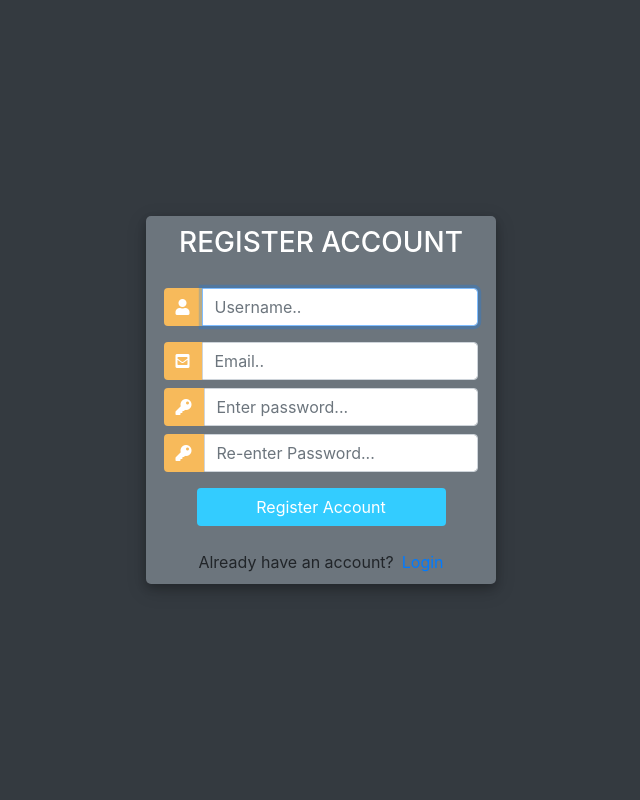
After one commit to Vulkii/Project, a Django app: page /register/ in a window 1280 px wide. The commit adds this page. Shown: the whole page, without its empty margins (319-959 px from the left). Run offline with Django 3.2, Linux system fonts and the light colour scheme; some libraries are stand-ins or nearby versions.

Commit message:
Гиперссылки+регистрация

```diff
--- /dev/null
+++ b/MephiHelper0.1/core/forms.py
@@ -0,0 +1,8 @@
+from django.contrib.auth.forms import UserCreationForm
+from django.contrib.auth.models import User
+
+
+class CreateUserForm(UserCreationForm):
+    class Meta:
+        model = User
+        fields = ['username', 'email', 'password1', 'password2']
--- a/MephiHelper0.1/core/templates/core/about.html
+++ b/MephiHelper0.1/core/templates/core/about.html
@@ -4,6 +4,8 @@ Cтраница о нас
 {% endblock %}
 
 {% block content %}
-    <h2>ЭБАУТ</h2>
-    <p>хрш хрш хрш</p>
+    <h2>Страница о сайте</h2>
+    <p> Проводим тест гипперссылки</p>
+    <a href="https://drive.google.com/drive/folders/1mKCYW_FizsOaKTpgzcF87U2yls5MvNQV" target="_blank"> Нажми на меня</a>
+    <iframe src="https://drive.google.com/file/d/1P64QUWfWqjL00tlHQIU-LjJn1D_hnJfo/preview" width="640" height="480"></iframe>
 {% endblock %}
--- a/MephiHelper0.1/core/templates/core/index.html
+++ b/MephiHelper0.1/core/templates/core/index.html
@@ -5,5 +5,9 @@
 
 {% block content %}
     <h2>Главная страница</h2>
-    <p>Текст хыхыхых</p>
+    <style>
+        img.big {cursor: pointer; max-width: 150px;}
+        img.big:hover {max-width: none;}
+    </style>
+    <img width = "1170" height = "800" src="https://familystr.com/wp-content/uploads/2019/05/kak-nauchitsya-chitat-ljudej-kak-knigu.jpg"/>
 {% endblock %}
--- /dev/null
+++ b/MephiHelper0.1/core/templates/core/register.html
@@ -0,0 +1,142 @@
+<!DOCTYPE html>
+<html>
+
+<head>
+	<title>Login</title>
+	<link rel="stylesheet" href="https://stackpath.bootstrapcdn.com/bootstrap/4.1.3/css/bootstrap.min.css" integrity="sha384-MCw98/SFnGE8fJT3GXwEOngsV7Zt27NXFoaoApmYm81iuXoPkFOJwJ8ERdknLPMO" crossorigin="anonymous">
+	<script src="https://ajax.googleapis.com/ajax/libs/jquery/3.3.1/jquery.min.js"></script>
+	<link rel="stylesheet" href="https://use.fontawesome.com/releases/v5.6.1/css/all.css" integrity="sha384-gfdkjb5BdAXd+lj+gudLWI+BXq4IuLW5IT+brZEZsLFm++aCMlF1V92rMkPaX4PP" crossorigin="anonymous">
+
+	<style>
+		body,
+		html {
+			margin: 0;
+			padding: 0;
+			height: 100%;
+			background: #343a40 !important;
+		}
+		.user_card {
+			width: 350px;
+			margin-top: auto;
+			margin-bottom: auto;
+			background: #6c757d;
+			position: relative;
+			display: flex;
+			justify-content: center;
+			flex-direction: column;
+			padding: 10px;
+			box-shadow: 0 4px 8px 0 rgba(0, 0, 0, 0.2), 0 6px 20px 0 rgba(0, 0, 0, 0.19);
+			-webkit-box-shadow: 0 4px 8px 0 rgba(0, 0, 0, 0.2), 0 6px 20px 0 rgba(0, 0, 0, 0.19);
+			-moz-box-shadow: 0 4px 8px 0 rgba(0, 0, 0, 0.2), 0 6px 20px 0 rgba(0, 0, 0, 0.19);
+			border-radius: 5px;
+
+		}
+
+		.form_container {
+			margin-top: 20px;
+		}
+
+		#form-title{
+			color: #fff;
+		}
+		.login_btn {
+			width: 100%;
+			background: #33ccff !important;
+			color: white !important;
+		}
+		.login_btn:focus {
+			box-shadow: none !important;
+			outline: 0px !important;
+		}
+		.login_container {
+			padding: 0 2rem;
+		}
+		.input-group-text {
+			background: #f7ba5b !important;
+			color: white !important;
+			border: 0 !important;
+			border-radius: 0.25rem 0 0 0.25rem !important;
+		}
+		.input_user,
+		.input_pass:focus {
+			box-shadow: none !important;
+			outline: 0px !important;
+		}
+
+	</style>
+
+</head>
+<body>
+	<div class="container h-100">
+		<div class="d-flex justify-content-center h-100">
+			<div class="user_card">
+				<div class="d-flex justify-content-center">
+					<h3 id="form-title">REGISTER ACCOUNT</h3>
+				</div>
+				<div class="d-flex justify-content-center form_container">
+
+					<form method="POST" action="">
+						{% csrf_token %}
+						<div class="input-group mb-3">
+							<div class="input-group-append">
+								<span class="input-group-text"><i class="fas fa-user"></i></span>
+							</div>
+							{{form.username}}
+						</div>
+						<div class="input-group mb-2">
+							<div class="input-group-append">
+								<span class="input-group-text"><i class="fas fa-envelope-square"></i></span>
+							</div>
+							{{form.email}}
+						</div>
+						<div class="input-group mb-2">
+							<div class="input-group-append">
+								<span class="input-group-text"><i class="fas fa-key"></i></span>
+							</div>
+							{{form.password1}}
+						</div>
+						<div class="input-group mb-2">
+							<div class="input-group-append">
+								<span class="input-group-text"><i class="fas fa-key"></i></span>
+							</div>
+							{{form.password2}}
+						</div>
+
+
+
+				   		<div class="d-flex justify-content-center mt-3 login_container">
+				 			<input class="btn login_btn" type="submit" value="Register Account">
+				   		</div>
+
+					</form>
+				</div>
+
+				{{form.errors}}
+
+				<div class="mt-4">
+					<div class="d-flex justify-content-center links">
+						Already have an account? <a href="{% url 'login' %}" class="ml-2">Login</a>
+					</div>
+				</div>
+			</div>
+		</div>
+	</div>
+	<script>
+						/* Because i didnt set placeholder values in forms.py they will be set here using vanilla Javascript
+		//We start indexing at one because CSRF_token is considered and input field
+		 */
+
+		//Query All input fields
+		var form_fields = document.getElementsByTagName('input')
+		form_fields[1].placeholder='Username..';
+		form_fields[2].placeholder='Email..';
+		form_fields[3].placeholder='Enter password...';
+		form_fields[4].placeholder='Re-enter Password...';
+
+
+		for (var field in form_fields){
+			form_fields[field].className += ' form-control'
+		}
+	</script>
+</body>
+</html>
--- a/MephiHelper0.1/core/urls.py
+++ b/MephiHelper0.1/core/urls.py
@@ -4,5 +4,8 @@ from . import views
 urlpatterns = [
     path('', views.index, name='home'),
     path('about-us', views.about, name='about'),
-    path('sidebar', views.sidebar, name='sidebar')
+    path('register/', views.registerPage, name="register"),
+    path('login/', views.loginPage, name="login"),
+    path('logout/', views.logoutUser, name="logout"),
+
 ]
--- a/MephiHelper0.1/core/views.py
+++ b/MephiHelper0.1/core/views.py
@@ -1,4 +1,9 @@
-from django.shortcuts import render
+from django.shortcuts import render, redirect
+from django.contrib.auth import authenticate, login, logout
+from django.contrib import messages
+from django.contrib.auth.decorators import login_required
+from .forms import CreateUserForm
+
 
 
 def index(request):
@@ -9,5 +14,44 @@ def about(request):
     return render(request, 'core/about.html')
 
 
-def sidebar(request):
-    return render(request, 'core/sidebar.html')
+def registerPage(request):
+    if request.user.is_authenticated:
+        return redirect('home')
+    else:
+        form = CreateUserForm()
+        if request.method == 'POST':
+            form = CreateUserForm(request.POST)
+            if form.is_valid():
+                form.save()
+                user = form.cleaned_data.get('username')
+                messages.success(request, 'Account was created for ' + user)
+
+                return redirect('login')
+
+        context = {'form': form}
+        return render(request, 'core/register.html', context)
+
+
+def loginPage(request):
+    if request.user.is_authenticated:
+        return redirect('home')
+    else:
+        if request.method == 'POST':
+            username = request.POST.get('username')
+            password = request.POST.get('password')
+
+            user = authenticate(request, username=username, password=password)
+
+            if user is not None:
+                login(request, user)
+                return redirect('home')
+            else:
+                messages.info(request, 'Username OR password is incorrect')
+
+        context = {}
+        return render(request, 'core/login.html', context)
+
+
+def logoutUser(request):
+    logout(request)
+    return redirect('login')
```
Also changed, not shown: MephiHelper0.1/core/templates/core/base.html (+35 -19 lines), MephiHelper0.1/core/templates/core/login.html (added, +128 -0 lines), Обёртка/auth.png (renamed from Новая папка/auth.png), Обёртка/contacts.png (renamed from Новая папка/contacts.png), Обёртка/main.png (renamed from Новая папка/main.png), Обёртка/sidebar.png (renamed from Новая папка/sidebar.png), 2 other files.
